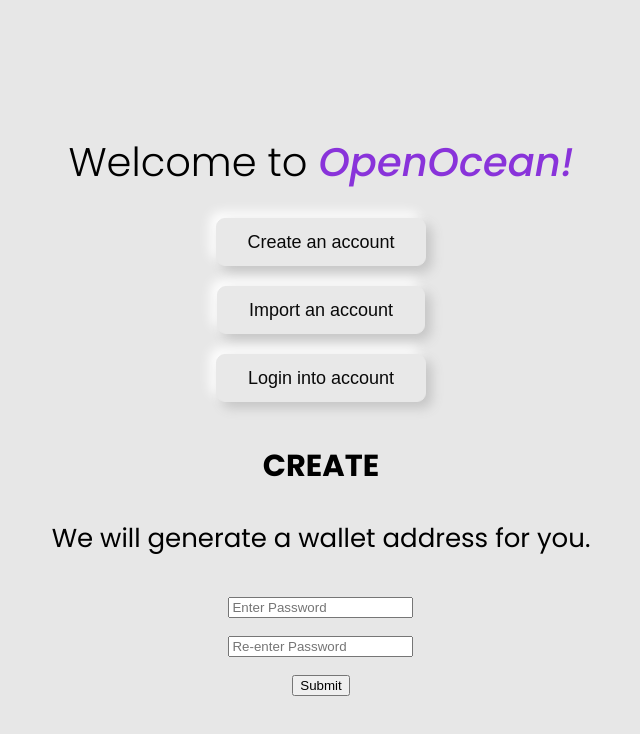
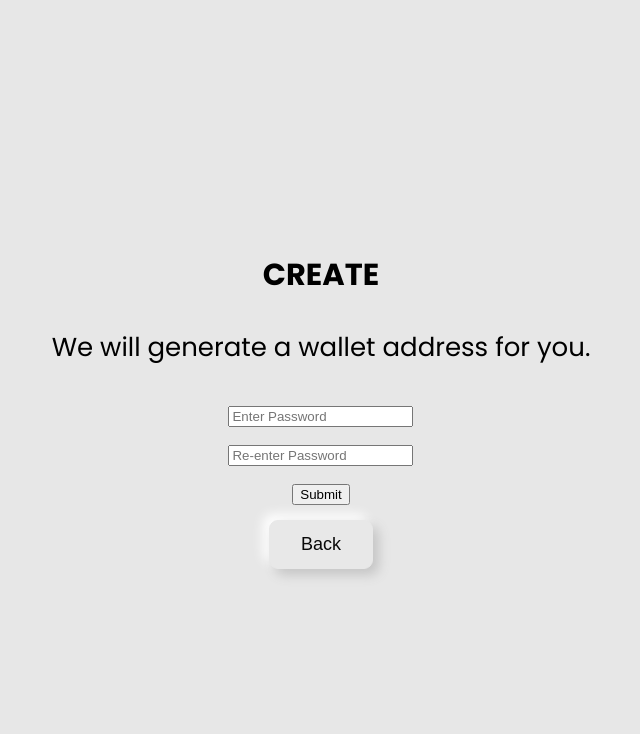
Before and after one commit to SurroundingArt64/Fluence-NFT-Wallet, a React (Create React App) app in the folder frontend/: page / in a window 1280 px wide. Both pictures are taken after a click on the button "Create an account". Shown: the top 734 px of the page, without its empty margins (319-959 px from the left). Built offline with nearby package versions, Linux system fonts and the light colour scheme.

Commit message:
feat(home): styles#3

```diff
--- a/frontend/src/App.tsx
+++ b/frontend/src/App.tsx
@@ -53,6 +53,8 @@
 	return (
 		<div className='App'>
 			<header className='App-header'>
+				{!currentState &&
+					(<>
 						<h2>
 							Welcome to <span>OpenOcean!</span>
 						</h2>
@@ -68,10 +70,10 @@
 									</button>
 								</div>
 							)
-				})}
+						})}</>)
+				}
 				{currentState === 'CREATE' && <CreateAccount setConnected={setConnected} />}
 				{currentState === 'LOGIN' && <Login setConnected={setConnected} />}
-
 				{currentState === 'CONNECTED' && (
 					<>
 						<div className=''>
@@ -80,8 +82,15 @@
 						</div>
 					</>
 				)}
+				{currentState && (
+					<button onClick={() => {
+						updateCurrentState(undefined)
+					}}>
+						Back
+					</button>
+				)}
 			</header>
-		</div>
+		</div >
 	)
 }
 
```
Lines whose indentation alone changed are shown as unchanged.
